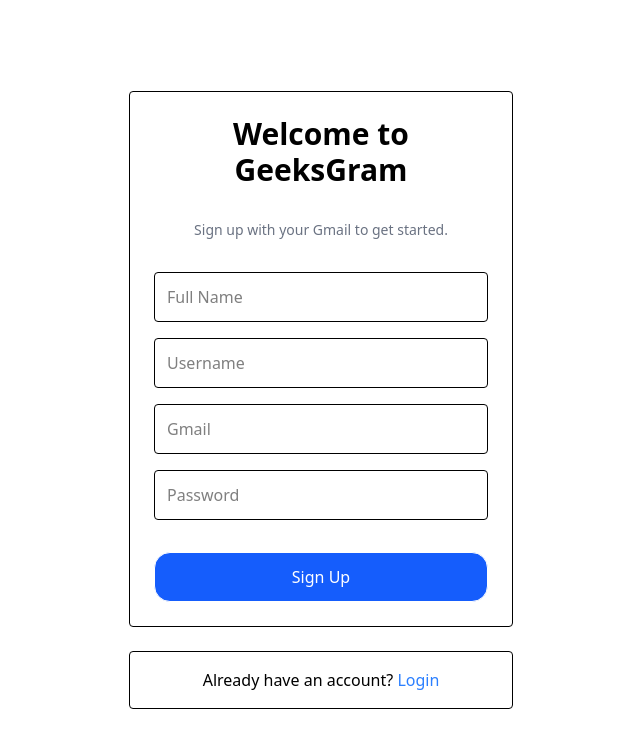
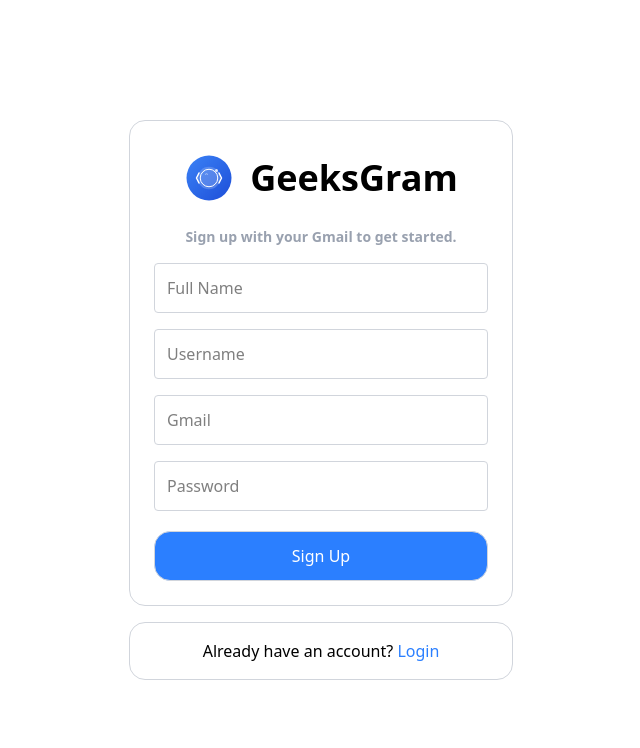
Before and after one commit to Prateet-Github/socialmedia-frontend, a React (Vite) app: page /signup in a window 1280 px wide. Shown: the top 748 px of the page, without its empty margins (319-959 px from the left). Built offline with nearby package versions, Linux system fonts and the light colour scheme; no server answers.

Commit message:
feat: enhance UI components with improved styling and layout adjustments across multiple auth pages

```diff
--- a/src/pages/EnterResetOtp.jsx
+++ b/src/pages/EnterResetOtp.jsx
@@ -33,11 +33,11 @@ const EnterResetOtp = () => {
     <main className="flex min-h-screen w-full justify-center items-center px-4">
       <form
         onSubmit={handleSubmit}
-        className="flex flex-col w-full max-w-sm border rounded text-center p-6 gap-6"
+        className="flex flex-col w-full max-w-sm border border-gray-300  dark:border-gray-700 rounded text-center p-6 gap-6"
       >
         <h1 className="text-2xl font-semibold">Enter Reset OTP</h1>
 
-        <p className="text-gray-400 text-sm">
+        <p className="text-gray-400 dark:text-gray-500 text-sm">
           We sent a code to <b>{email}</b>
         </p>
 
@@ -46,17 +46,20 @@ const EnterResetOtp = () => {
           onChange={(e) => setOtp(e.target.value)}
           type="text"
           placeholder="Enter OTP"
-          className="p-4 border border-gray-700 rounded bg-black text-white outline-none focus:border-blue-500"
+          className="p-4 border border-gray-300  dark:border-gray-700 rounded outline-none focus:border-blue-500"
         />
 
         <button
           type="submit"
-          className="border border-blue-500 p-4 rounded-2xl cursor-pointer bg-blue-600 hover:bg-blue-700 transition"
+          className="border border-blue-500 p-3 rounded-2xl cursor-pointer bg-blue-600 hover:bg-blue-700 transition"
         >
           Continue
         </button>
 
-        <button type="button" className="text-sm text-blue-400 hover:underline">
+        <button
+          type="button"
+          className="text-sm cursor-pointer text-blue-400 hover:underline"
+        >
           Resend OTP
         </button>
       </form>
--- a/src/pages/ForgotPassword.jsx
+++ b/src/pages/ForgotPassword.jsx
@@ -2,6 +2,7 @@ import { Link, useNavigate } from "react-router-dom";
 import { useState } from "react";
 import { toast } from "react-hot-toast";
 import axios from "axios";
+import Logo from "../components/Logo";
 
 const isValidGmail = (email) => /^[a-zA-Z0-9._%+-]+@gmail\.com$/.test(email);
 const API = `${import.meta.env.VITE_BACKEND_URL}/api/users`;
@@ -35,12 +36,12 @@ const ForgotPassword = () => {
     <main className="flex flex-col min-h-screen w-full justify-center items-center px-4">
       <form
         onSubmit={handleSubmit}
-        className="flex flex-col w-full max-w-sm border rounded text-center p-6 gap-6"
+        className="flex flex-col w-full max-w-sm border border-gray-300 dark:border-gray-700 rounded-2xl text-center p-6 gap-6"
       >
-        <h1 className="text-3xl font-semibold">Forgot Password?</h1>
+        <h2 className="text-2xl font-bold text-center">Reset Password</h2>
 
-        <p className="text-gray-400 text-sm">
-          We'll send a verification code to your Gmail to reset your password
+        <p className="text-sm font-semibold text-gray-400 dark:text-gray-500">
+          <span>Enter your registered Gmail for a OTP.</span>
         </p>
 
         <input
@@ -48,19 +49,19 @@ const ForgotPassword = () => {
           value={email}
           onChange={(e) => setEmail(e.target.value)}
           placeholder="Enter your Gmail"
-          className="p-4 border border-gray-700 rounded bg-black text-white outline-none focus:border-blue-500"
+          className="p-4 border border-gray-300 dark:border-gray-700 rounded outline-none focus:border-blue-500"
           required
         />
 
         <button
           type="submit"
           disabled={loading}
-          className="border border-blue-500 p-4 rounded-2xl cursor-pointer bg-blue-600 hover:bg-blue-700 transition disabled:bg-blue-400 disabled:cursor-not-allowed"
+          className="border border-gray-300 dark:border-gray-700 p-3 rounded-2xl cursor-pointer bg-blue-500 hover:bg-blue-600 transition disabled:bg-blue-400 disabled:cursor-not-allowed"
         >
           {loading ? "Sending..." : "Send Reset OTP"}
         </button>
 
-        <Link to="/" className="hover:underline text-blue-400 text-sm">
+        <Link to="/" className="hover:underline text-sm">
           Back to Login
         </Link>
       </form>
--- a/src/pages/Login.jsx
+++ b/src/pages/Login.jsx
@@ -3,6 +3,7 @@ import { useDispatch, useSelector } from "react-redux";
 import { useEffect, useState } from "react";
 import { loginUser, clearError } from "../redux/authSlice";
 import { toast } from "react-hot-toast";
+import Logo from "../components/Logo";
 
 const Login = () => {
   // state variables
@@ -51,15 +52,22 @@ const Login = () => {
       onSubmit={handleSubmit}
       className="flex flex-col gap-4 min-h-screen w-full justify-center items-center"
     >
-      <div className="flex flex-col w-full max-w-sm border rounded text-center p-6 gap-8">
-        <h1 className="text-4xl">Social Media</h1>
+      <div className="flex flex-col w-full max-w-sm border  border-gray-300 dark:border-gray-700 rounded-2xl text-center p-6 gap-4">
+        <div className="flex gap-4 justify-center items-center p-2 w-fit mx-auto">
+          <Logo size={50}></Logo>
+          <span className="font-bold text-4xl">GeeksGram</span>
+        </div>
+
+        <p className="text-sm font-semibold text-gray-400 dark:text-gray-500">
+          Login with your Gmail to continue.
+        </p>
 
         <div className="flex flex-col gap-4">
           <input
             name="email"
             type="text"
-            placeholder="Username or Email"
-            className="p-4 border rounded"
+            placeholder="Gmail"
+            className="p-4  border-gray-300 dark:border-gray-700 border rounded"
             value={form.email}
             onChange={handleChange}
           />
@@ -67,7 +75,7 @@ const Login = () => {
             name="password"
             type="password"
             placeholder="Password"
-            className="p-4 border rounded"
+            className="p-4 border  border-gray-300 dark:border-gray-700 rounded"
             value={form.password}
             onChange={handleChange}
           />
@@ -75,23 +83,26 @@ const Login = () => {
 
         {error && <p className="text-sm text-red-500">{error}</p>}
 
-        <Link to="/forgot-password" className="hover:underline text-sm">
+        <Link
+          to="/forgot-password"
+          className="hover:underline text-sm text-blue-500"
+        >
           Forgot password?
         </Link>
 
         <button
           type="submit"
           disabled={loading}
-          className="border p-4 rounded-2xl cursor-pointer disabled:opacity-60"
+          className="border  border-gray-300 dark:border-gray-700 bg-blue-500 hover:bg-blue-600 p-3 rounded-2xl cursor-pointer disabled:opacity-60"
         >
           {loading ? "Logging in..." : "Login"}
         </button>
       </div>
 
-      <div className="border rounded py-4 px-6 w-full max-w-sm text-center">
+      <div className="border  border-gray-300 dark:border-gray-700 rounded-2xl py-4 px-6 w-full max-w-sm text-center">
         <p>
           Don't have account?{" "}
-          <Link to="/signup" className="hover:underline">
+          <Link to="/signup" className="hover:underline text-blue-500">
             Sign Up
           </Link>
         </p>
--- a/src/pages/ResetPassword.jsx
+++ b/src/pages/ResetPassword.jsx
@@ -51,7 +51,7 @@ const ResetPassword = () => {
       onSubmit={handleSubmit}
       className="min-h-screen flex justify-center items-center"
     >
-      <div className="p-8 rounded shadow-md w-full max-w-md">
+      <div className="p-6 border border-gray-300 dark:border-gray-700 rounded-2xl shadow-md w-full max-w-sm">
         <h2 className="text-2xl font-bold text-center mb-6">Reset Password</h2>
 
         <p className="text-center text-gray-500 mb-8">
@@ -63,7 +63,7 @@ const ResetPassword = () => {
           value={password}
           onChange={(e) => setPassword(e.target.value)}
           placeholder="New Password"
-          className="w-full p-4 border rounded mb-4 outline-none focus:border-blue-500"
+          className="w-full p-4 border border-gray-300 dark:border-gray-700  rounded mb-4 outline-none focus:border-blue-500"
         />
 
         <input
@@ -71,13 +71,13 @@ const ResetPassword = () => {
           value={confirm}
           onChange={(e) => setConfirm(e.target.value)}
           placeholder="Confirm Password"
-          className="w-full p-4 border rounded mb-6 outline-none focus:border-blue-500"
+          className="w-full p-4 border border-gray-300 dark:border-gray-700  rounded mb-6 outline-none focus:border-blue-500"
         />
 
         <button
           type="submit"
           disabled={loading}
-          className="w-full bg-blue-600 text-white p-4 rounded hover:bg-blue-700 transition"
+          className="w-full bg-blue-500 text-white p-3 rounded-2xl cursor-pointer hover:bg-blue-600 transition"
         >
           {loading ? "Updating..." : "Reset Password"}
         </button>
--- a/src/pages/Signup.jsx
+++ b/src/pages/Signup.jsx
@@ -3,6 +3,7 @@ import { useDispatch, useSelector } from "react-redux";
 import { useState } from "react";
 import { registerUser } from "../redux/authSlice";
 import { toast } from "react-hot-toast";
+import Logo from "../components/Logo";
 
 const isValidGmail = (email) => {
   const gmailPattern = /^[a-zA-Z0-9._%+-]+@gmail\.com$/;
@@ -72,9 +73,12 @@ const Signup = () => {
       onSubmit={handleSubmit}
       className="flex flex-col gap-4 min-h-screen w-full justify-center items-center"
     >
-      <div className="flex flex-col w-full max-w-sm border rounded text-center p-6 gap-8">
-        <h1 className="text-3xl font-semibold">Welcome to GeeksGram</h1>
-        <p className="text-sm text-gray-500">
+      <div className="flex flex-col w-full max-w-sm border border-gray-300 dark:border-gray-700 rounded-2xl text-center p-6 gap-4">
+        <div className="flex gap-4 justify-center items-center p-2 w-fit mx-auto">
+          <Logo size={50}></Logo>
+          <span className="font-bold text-4xl">GeeksGram</span>
+        </div>
+        <p className="text-sm font-semibold text-gray-400 dark:text-gray-500">
           Sign up with your Gmail to get started.
         </p>
 
@@ -85,7 +89,7 @@ const Signup = () => {
             value={form.name}
             onChange={handleChange}
             placeholder="Full Name"
-            className="p-3 border rounded outline-none focus:border-blue-500"
+            className="p-3 border  border-gray-300 dark:border-gray-700 rounded outline-none focus:border-blue-500"
           />
           <input
             name="username"
@@ -93,7 +97,7 @@ const Signup = () => {
             value={form.username}
             onChange={handleChange}
             placeholder="Username"
-            className="p-3 border rounded outline-none focus:border-blue-500"
+            className="p-3 border border-gray-300 dark:border-gray-700 rounded outline-none focus:border-blue-500"
           />
           <input
             name="email"
@@ -101,7 +105,7 @@ const Signup = () => {
             value={form.email}
             onChange={handleChange}
             placeholder="Gmail"
-            className="p-3 border rounded outline-none focus:border-blue-500"
+            className="p-3 border  border-gray-300 dark:border-gray-700 rounded outline-none focus:border-blue-500"
           />
           <input
             name="password"
@@ -109,7 +113,7 @@ const Signup = () => {
             value={form.password}
             onChange={handleChange}
             placeholder="Password"
-            className="p-3 border rounded outline-none focus:border-blue-500"
+            className="p-3 border  border-gray-300 dark:border-gray-700 rounded outline-none focus:border-blue-500"
           />
         </div>
 
@@ -119,13 +123,13 @@ const Signup = () => {
         <button
           type="submit"
           disabled={loading}
-          className="border p-3 rounded-2xl cursor-pointer bg-blue-600 text-white hover:bg-blue-700 disabled:bg-blue-400 disabled:cursor-not-allowed transition"
+          className="border  border-gray-300  dark:border-gray-700 p-3 rounded-2xl mt-1 cursor-pointer bg-blue-500 text-white hover:bg-blue-600 disabled:bg-blue-400 disabled:cursor-not-allowed transition"
         >
           {loading ? "Creating account..." : "Sign Up"}
         </button>
       </div>
 
-      <div className="border rounded py-4 px-6 w-full max-w-sm text-center mt-2">
+      <div className="border border-gray-300 dark:border-gray-700 rounded-2xl py-4 px-6 w-full max-w-sm text-center">
         <p>
           Already have an account?{" "}
           <Link to="/" className="hover:underline text-blue-500">
```
